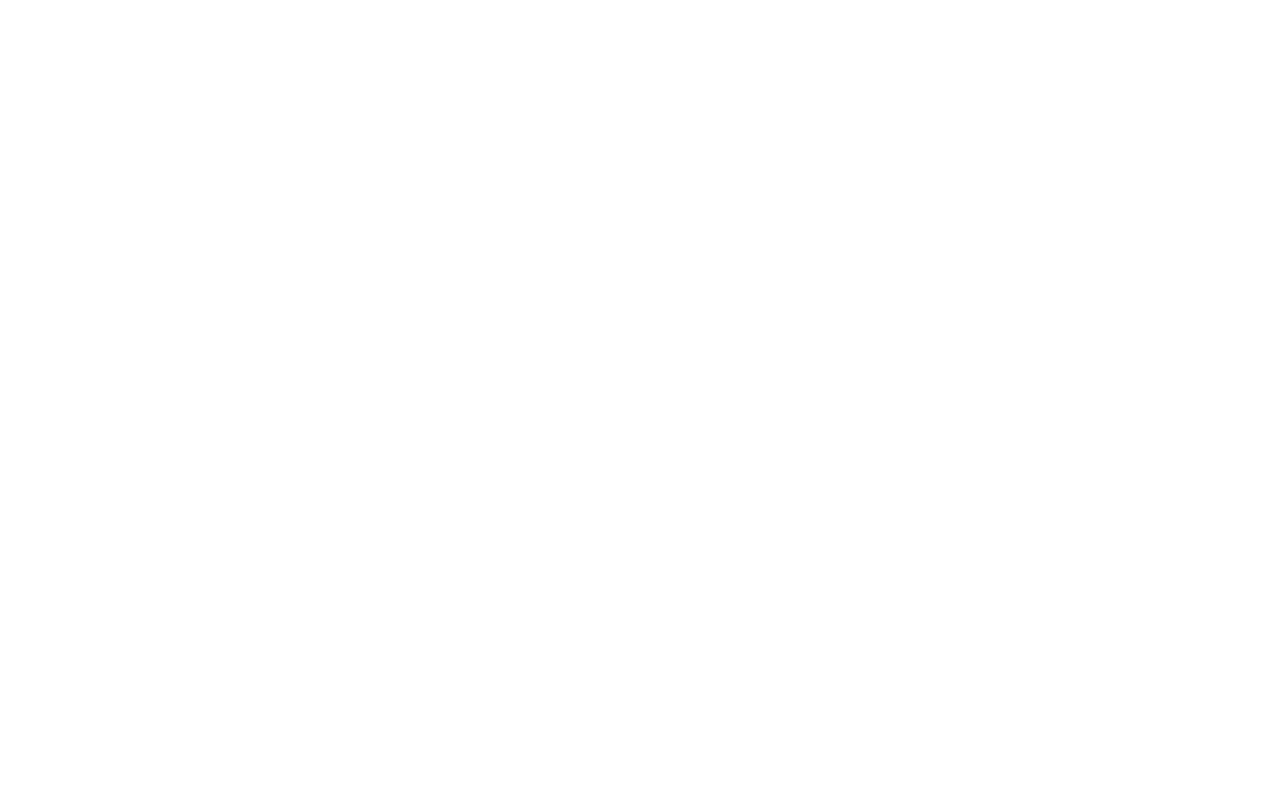
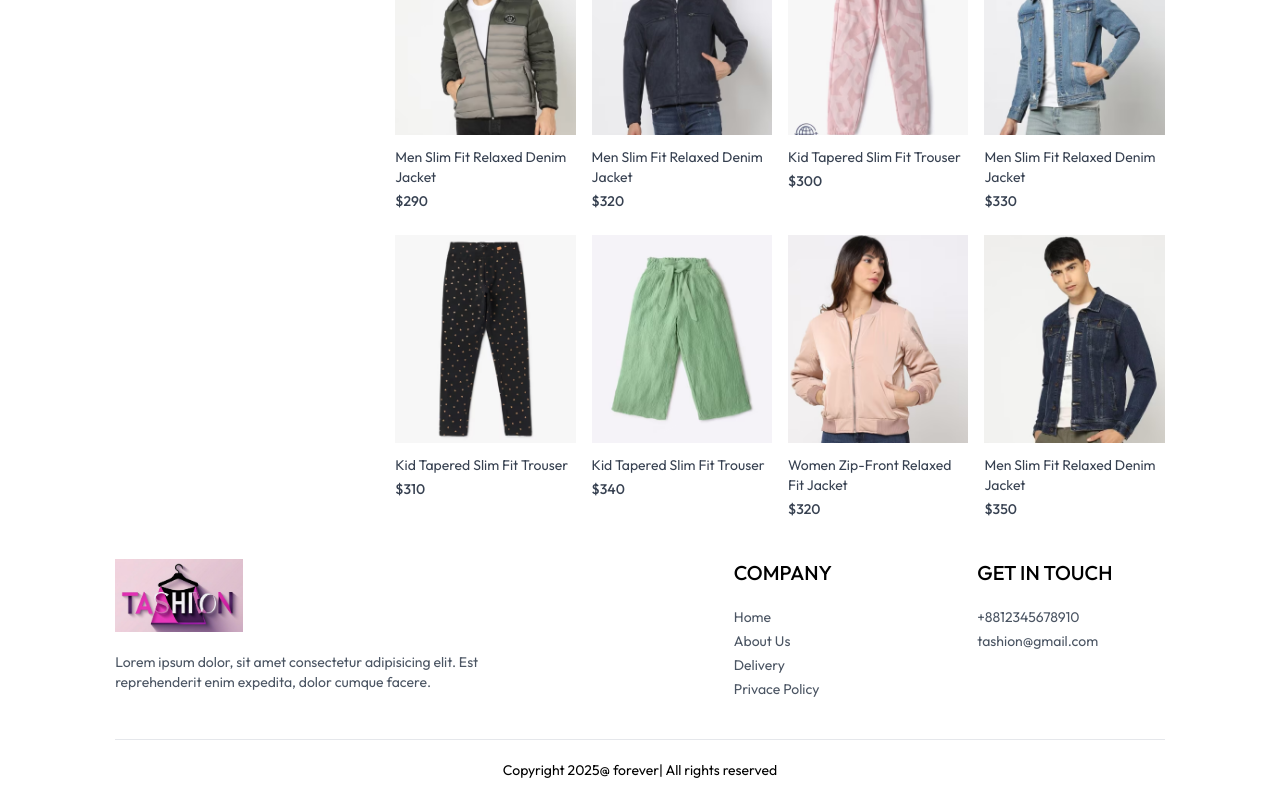
Before and after one commit to Shalman212/ecommerce, a React (Vite) app in the folder Tashion/: page /collection in a window 1280 px wide. Shown: the part 3649-4449 px from the top of the page. Before the commit the page ends 800 px from the top, so only its background shows below. Built offline with nearby package versions, Linux system fonts and the light colour scheme.

Commit message:
Updated Collection Feature

```diff
--- a/Tashion/src/App.jsx
+++ b/Tashion/src/App.jsx
@@ -11,6 +11,7 @@
 import Orders from './pages/Orders'
 import Navbar from './components/navbar'
 import './index.css'
+import Footer from './components/Footer'
 
 
 const App = () => {
@@ -28,6 +29,7 @@
         <Route path='place-order' element={<PlaceOrder />} />
         <Route path='orders' element={<Orders />} />
       </Routes>
+      <Footer/>
     </div>
   )
 }
--- /dev/null
+++ b/Tashion/src/components/Footer.jsx
@@ -0,0 +1,37 @@
+import React from 'react'
+import { assets } from '../assets/assets'
+
+const Footer = () => {
+    return (
+        <div>
+            <div className='flex flex-col sm:grid grid-cols-[3fr_1fr_1fr] gap-14 my-10 mt-10 text-sm'>
+                <div>
+                    <img src={assets.logo} className='mb-5 w-32' alt="" />
+                    <p className='w-full md:w-2/3 text-gray-600'>Lorem ipsum dolor, sit amet consectetur adipisicing elit. Est reprehenderit enim expedita, dolor cumque facere.</p>
+                </div>
+                <div >
+                    <p className='text-xl font-medium mb-5'>COMPANY</p>
+                    <ul className='flex flex-col gap-1 text-gray-600'>
+                        <li>Home</li>
+                        <li>About Us</li>
+                        <li>Delivery</li>
+                        <li>Privace Policy</li>
+                    </ul>
+                </div>
+                <div>
+                    <p className='text-xl font-medium mb-5'>GET IN TOUCH</p>
+                    <ul className='flex flex-col gap-1 text-gray-600'>
+                        <li>+8812345678910</li>
+                        <li>tashion@gmail.com</li>
+                    </ul>
+                </div>
+            </div>
+            <div>
+                <hr />
+                <p className='py-5 text-sm text-center'>Copyright 2025@ forever| All rights reserved</p>
+            </div>
+        </div>
+    )
+}
+
+export default Footer
--- /dev/null
+++ b/Tashion/src/components/NewsLetterBox.jsx
@@ -0,0 +1,21 @@
+import React from 'react'
+
+const NewsLetterBox = () => {
+    const onSubmitHandler= (event) =>{
+        event.preventDefault();
+    }
+  return (
+    <div className='text-center'>
+        <p className='text-2xl font-medium text-gray-800'>Subscribe now & get 20% off</p>
+        <p className='text-gray-400 mt-3'>Lorem ipsum, dolor sit amet consectetur adipisicing elit. Quidem, adipisci.</p>
+        <form onSubmit={onSubmitHandler} className='w-full sm:w-1/2 flex items-center gap-3 mx-auto my-6 border pl-3'>
+            <input className='w-full sm:flex-1 outline-none' type="email" placeholder='Enter Your Email' />
+            <button type='submit' className='bg-black text-white text-xs px-10 py-4'>
+            SUBSCRIBE
+            </button>
+        </form>
+    </div>
+  )
+}
+
+export default NewsLetterBox
--- a/Tashion/src/components/OurPolicy.jsx
+++ b/Tashion/src/components/OurPolicy.jsx
@@ -7,8 +7,20 @@
       <div>
         <img src={assets.exchange_icon} className='w-12 m-auto mb-5' alt="" />
         <p className='font-semibold'>Easy Exchange Policy</p>
-        <p className='text-gray-400'>We offer hassle free exchange policy</p>
+        <p className='text-gray-400'>We Offer Hassle Free Exchange Policy</p>
       </div>
+
+      <div>
+        <img src={assets.quality_icon} className='w-12 m-auto mb-5' alt="" />
+        <p className='font-semibold'>7 Days Return Policy</p>
+        <p className='text-gray-400'>We Provide 7 Days Free Return Policy</p>
+      </div>
+      <div>
+        <img src={assets.support_img} className='w-12 m-auto mb-5' alt="" />
+        <p className='font-semibold'>Best Customer Support</p>
+        <p className='text-gray-400'>We Provide 24/7 Customer Support</p>
+      </div>
+
     </div>
   )
 }
--- a/Tashion/src/pages/Collection.jsx
+++ b/Tashion/src/pages/Collection.jsx
@@ -1,8 +1,123 @@
-import React from 'react'
+import React, { useContext, useEffect, useState } from 'react'
+import { ShopContext } from '../context/ShopContext'
+import { assets } from '../assets/assets';
+import Title from '../components/Title';
+import ProductItem from '../components/ProductItem';
 
 const Collection = () => {
+  const { products } = useContext(ShopContext);
+  const [showFilter, setShowFilter] = useState(false);
+  const [filterProducts, setFilterProducts] = useState([]);
+  const [category, setCategory]= useState([]);
+  const [subCategory, setSubCategory]= useState([]);
+
+  const toggleCategory =(e)=>{
+    if(category.includes(e.target.value)){
+      setCategory(prev=> prev.filter(item=> item!==e.target.value))
+    }
+    else{
+      setCategory(prev=> [...prev,e.target.value]);
+    }
+  }
+  const toggleSubCategory = (e) => {
+    if (subCategory.includes(e.target.value)) {
+      setSubCategory(prev => prev.filter(item => item !== e.target.value))
+    }
+    else {
+      setSubCategory(prev => [...prev, e.target.value]);
+    }
+  }
+
+  const applyFilter =()=>{
+    let productsCopy=products.slice();
+    if(category.length>0){
+      productsCopy=productsCopy.filter(item=> category.includes(item.category));
+    }
+    if (subCategory.length > 0) {
+      productsCopy = productsCopy.filter(item => subCategory.includes(item.subCategory));
+    }
+
+    setFilterProducts(productsCopy);
+  }
+
+  useEffect(()=> {
+    setFilterProducts(products);
+  },[])
+
+  useEffect(()=>{
+    applyFilter();
+  },[category,subCategory])
+
   return (
-    <div>
+    <div className='flex flex-col sm:flex-row gap-1 sm:gap-10 pt-10 border-t'>
+      {/* {Filter Options} */}
+      <div className='min-w-60'>
+        <p onClick={()=>setShowFilter(!showFilter)} className='my-2 text-xl flex items-center cursor-pointer gap-2'>
+          FILTERS
+          <img src={assets.dropdown_icon} className={`h-3 sm:hidden ${showFilter? 'rotate-90' : ''}`} alt="" />
+        </p>
+        {/* Category Filter */}
+        <div className={`border border-gray-300 pl-5 py-3 mt-6 ${showFilter ? '' : 'hidden'} sm:block`}>
+          <p className='mb-3 text-sm font-medium'>CATEGORIES</p>
+          <div className='flex flex-col gap-2 text-sm font-light text-gray-700'>
+            <p className='flex gap-2'>
+              <input className='w-3' type="checkbox" value={'Men'} onChange={toggleCategory} />
+              Men
+            </p>
+
+            <p className='flex gap-2'>
+              <input className='w-3' type="checkbox" value={'Women'} onChange={toggleCategory} />
+              Women
+            </p>
+            <p className='flex gap-2'>
+              <input className='w-3' type="checkbox" value={'Kids'} onChange={toggleCategory} />
+              Kids
+            </p>
+
+          </div>
+        </div>
+        {/* Subcategory Filter */}
+        <div className={`border border-gray-300 pl-5 py-3 mt-6 ${showFilter ? '' : 'hidden'} sm:block`}>
+          <p className='mb-3 text-sm font-medium'>TYPE</p>
+          <div className='flex flex-col gap-2 text-sm font-light text-gray-700'>
+            <p className='flex gap-2'>
+              <input className='w-3' type="checkbox" value={'Topwear'} onChange={toggleSubCategory} />
+              Topwear
+            </p>
+
+            <p className='flex gap-2'>
+              <input className='w-3' type="checkbox" value={'Bottomwear'} onChange={toggleSubCategory} />
+              Bottomwear
+            </p>
+            <p className='flex gap-2'>
+              <input className='w-3' type="checkbox" value={'Winterwear'} onChange={toggleSubCategory} />
+              Winterwear
+            </p>
+
+          </div>
+        </div>
+      </div>
+      {/* Right Side  */}
+      <div className='flex-1 '>
+        <div className='flex justify-around text-base sm:text-2xl mb-4'>
+          <Title text1={'ALL'} text2={'COLLECTION'}/>
+          {/* Product Sort  */}
+          <select className='border-2 border-gray-300 text-sm px-2'>
+            <option value="relevent">Sort By: Relevent</option>
+            <option value="low-high">Sort By: Low to High</option>
+            <option value="high-low">Sort By: High to Low</option>
+          </select>
+        </div>
+        {/* map products  */}
+        <div className='grid grid-cols-2 md:grid-cols-3 lg:grid-cols-4 gap-4 gap-y-6'>
+          {
+            filterProducts.map((item,index)=> (
+              <ProductItem key={index} name={item.name} id={item._id} price={item.price} image={item.image}/>
+            ))
+          }
+        </div>
+
+      </div>
 
     </div>
   )
--- a/Tashion/src/pages/Home.jsx
+++ b/Tashion/src/pages/Home.jsx
@@ -3,6 +3,7 @@
 import LatestCollection from '../components/LatestCollection'
 import BestSeller from '../components/BestSeller'
 import OurPolicy from '../components/OurPolicy';
+import NewsLetterBox from '../components/NewsLetterBox';
 const Home = () => {
   return (
     <div>
@@ -10,6 +11,8 @@
       <LatestCollection/>
       <BestSeller/>
       <OurPolicy/>
+      <NewsLetterBox/>
+
     </div>
   )
 }
```
